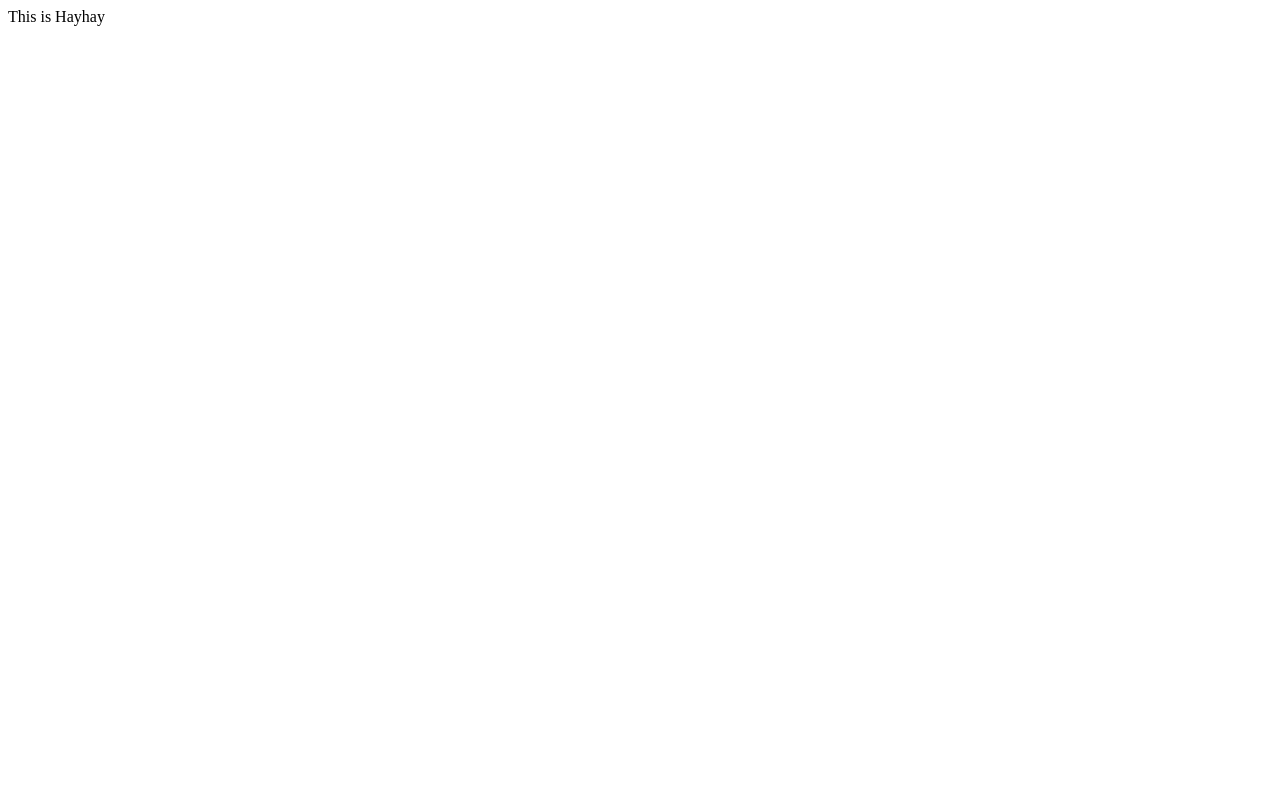
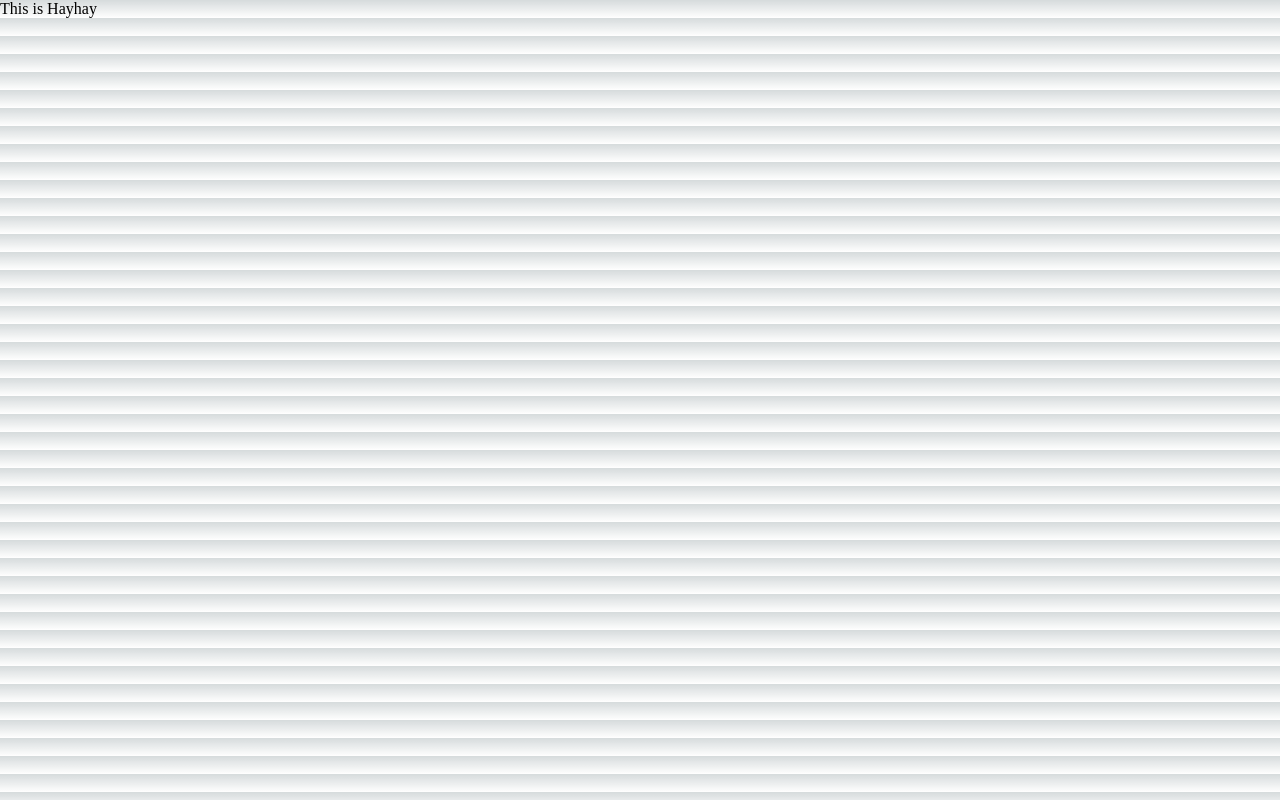
Before and after one commit to Takashi1221/portfolio, a Next.js app: page / in a window 1280 px wide. Built offline with nearby package versions, Linux system fonts and the light colour scheme.

Commit message:
global css

```diff
--- /dev/null
+++ b/pages/_app.js
@@ -0,0 +1,7 @@
+import '/styles/globals.css';
+
+function MyApp({ Component, pageProps }) {
+  return <Component {...pageProps} />
+}
+
+export default MyApp;
--- a/pages/layout.tsx
+++ b/pages/layout.tsx
@@ -1,15 +1,14 @@
 
 import { Inter } from "next/font/google";
-import "/styles/globals.css";
 
 const inter = Inter({ subsets: ["latin"] });
 
 
 export default function RootLayout({
   children,
-}: Readonly<{
+}: {
   children: React.ReactNode;
-}>) {
+}) {
   return (
     <html lang="en">
       <body className={inter.className}>{children}</body>
```
